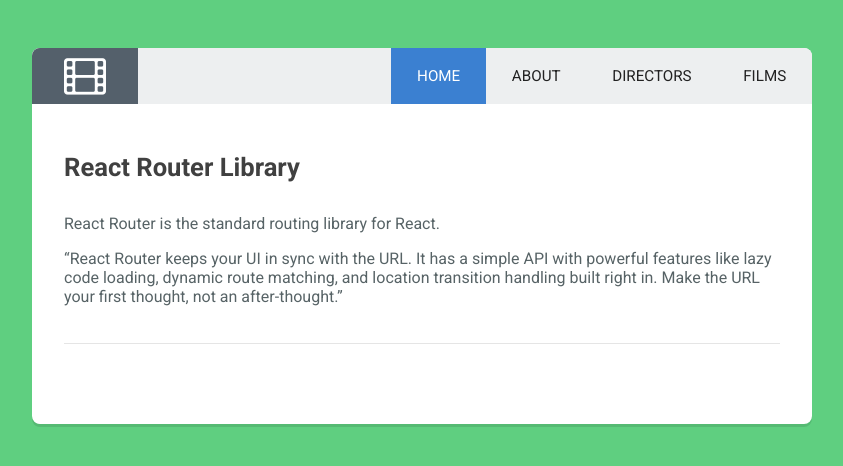
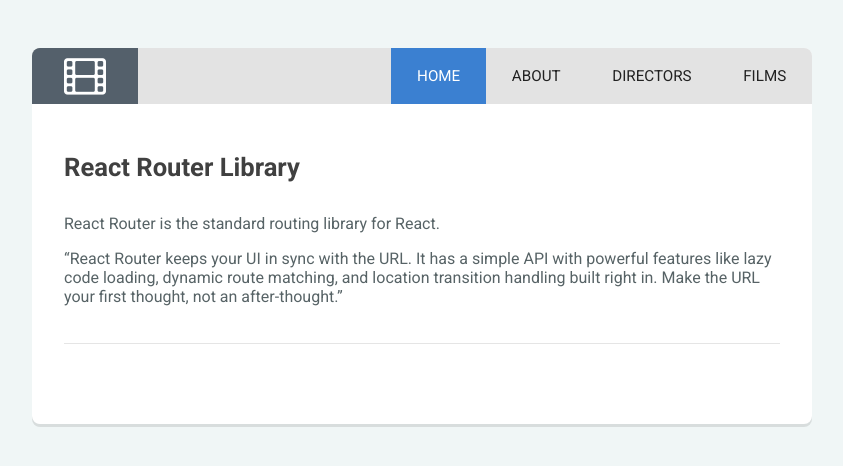
Before and after one commit to Mariusz89/React-Router, a React (Create React App) app in the folder my-app/: page / in a window 1280 px wide. Shown: the top 466 px of the page, without its empty margins (218-1061 px from the left). Built offline with nearby package versions, Linux system fonts and the light colour scheme.

Commit message:
Change background color body and header

```diff
--- a/my-app/src/css/index.css
+++ b/my-app/src/css/index.css
@@ -13,7 +13,7 @@
 }
 body {
   color: #576366;
-  background: #5fcf80;
+  background: rgb(240, 246, 246);
   margin: 0;
   font-family: 'Roboto', sans-serif;
 }
@@ -79,7 +79,7 @@
   overflow: hidden;
 }
 header {
-  background: #edeff0;
+  background: rgb(227, 227, 227);
   margin-bottom: 2em;
 }
 .main-content {
```
